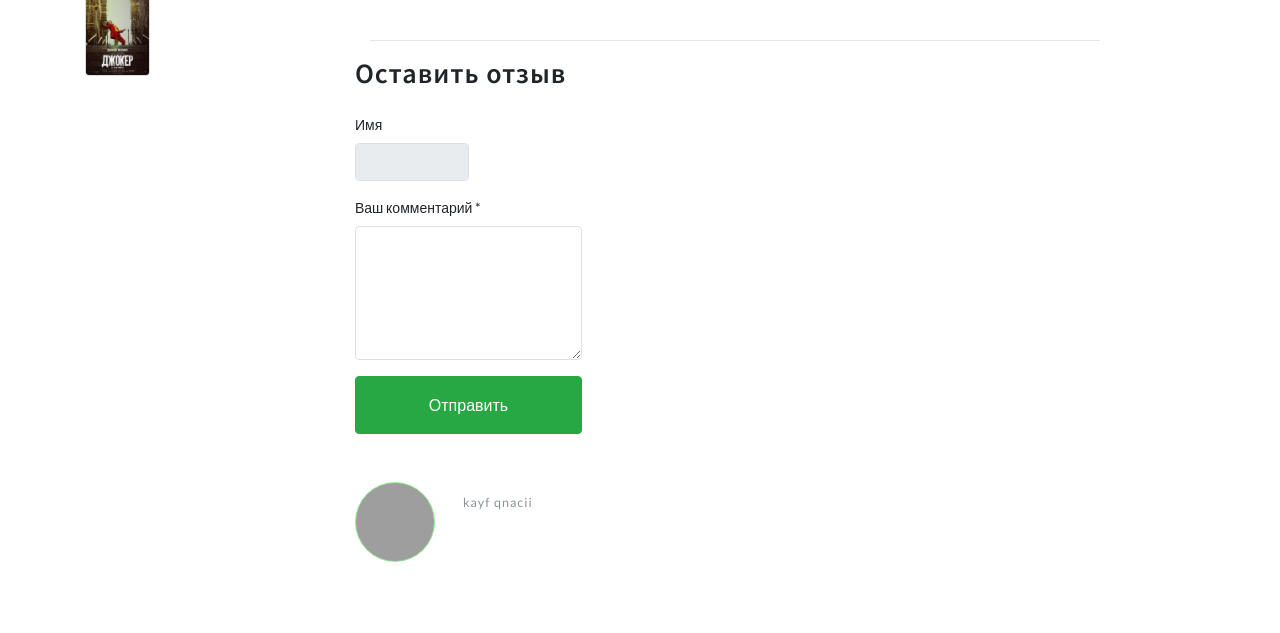
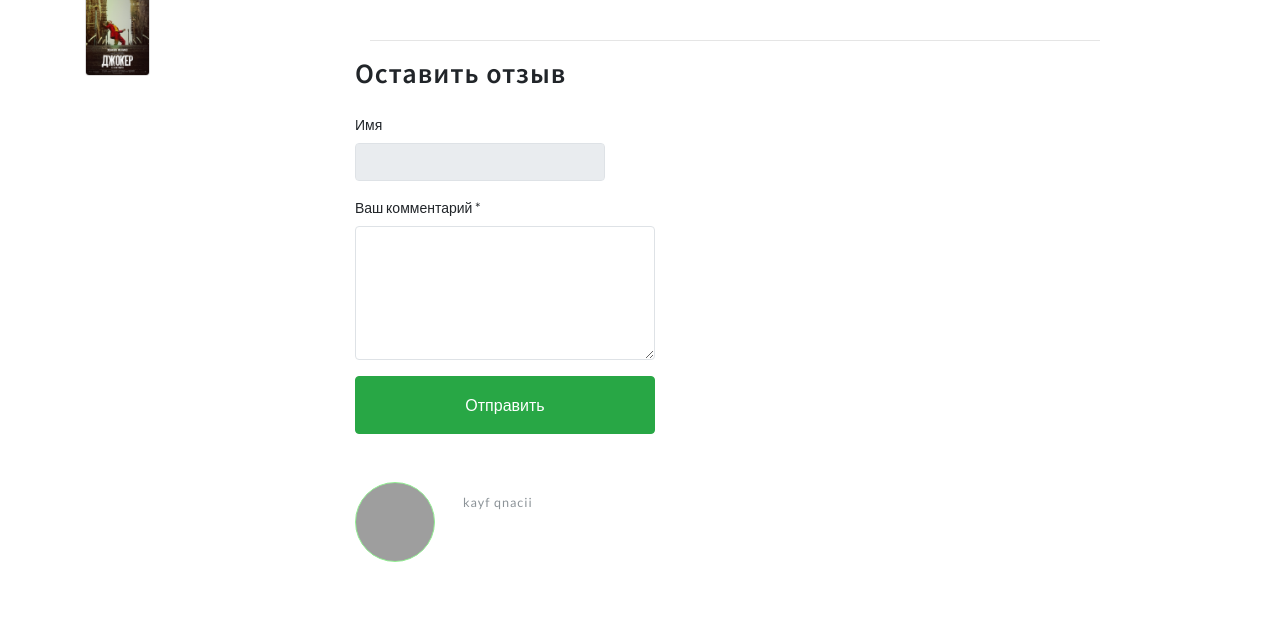
Before and after one commit to AgvanGrigoryan/ust_cinema, a Django app: template templates/movies/movie_detail.html in a window 1280 px wide. Shown: the part 1916-2549 px from the top of the page. Run offline with Django 4.2, Linux system fonts and the light colour scheme; the template is opened without the code that fills it: values that come from a table or form of the project are taken from there, others are empty; a user stored in the database is signed in; data comes from the database, SQL or seed files in the repository; some libraries are stand-ins or nearby versions; grey boxes are pictures that could not be loaded.

Commit message:
edit review adding form container and input width

```diff
--- a/static/css/style.css
+++ b/static/css/style.css
@@ -1576,6 +1576,12 @@ a.move-top span {
 @media(max-width:320px) {}
 
 /*--//responsive--*/
+.review_add_container{
+    min-width: 300px;
+}
+.add_review_form input{
+    width: 250px;
+}
 .review_container{
     width: 100%;
 }
```
